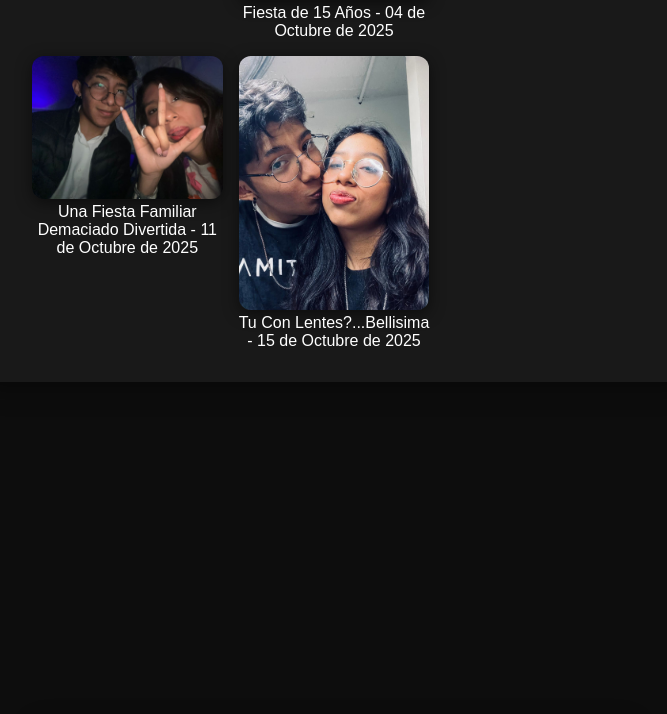
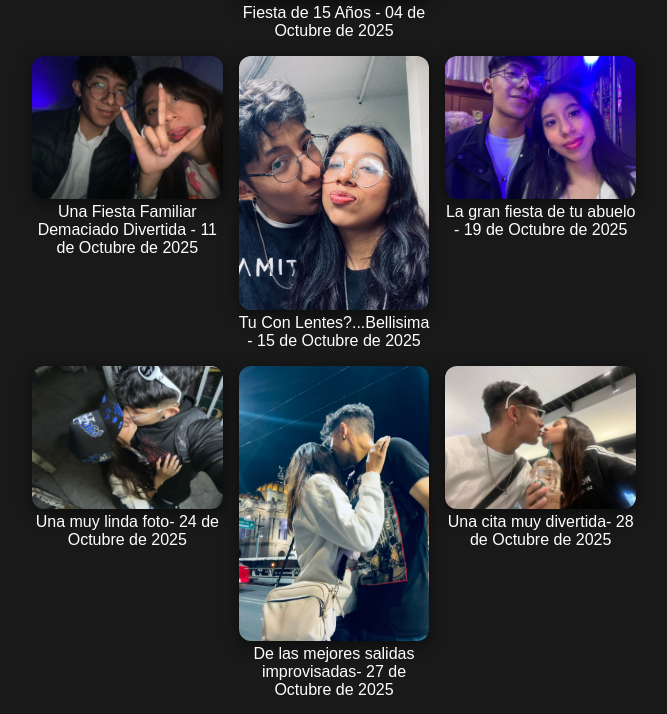
Before and after one commit to EverUs98/EverUs, a plain HTML site: page index.html in a window 1280 px wide. Shown: the part 2714-3428 px from the top of the page, without its empty margins (306-973 px from the left). Drawn offline with Linux system fonts and the light colour scheme.

Commit message:
Actualizacion sobre fotos

```diff
--- a/index.html
+++ b/index.html
@@ -95,6 +95,22 @@
             <img src="images/Foto_Linda.jpg" alt="foto 10" />
             <figcaption>Tu Con Lentes?...Bellisima - 15 de Octubre de 2025</figcaption>
           </figure>
+          <figure class="gallery-item" data-src="images/Fiesta_Abuelo.jpg" data-place="La gran fiesta para tu abuelo" data-date="2025-10-19" data-note="Una fiesta muy bien elavorada, en la cual la mesa de dulces duro poco, pero la diversiono hata el amanecer">
+            <img src="images/Fiesta_Abuelo.jpg" alt="foto 11" />
+            <figcaption>La gran fiesta de tu abuelo - 19 de Octubre de 2025</figcaption>
+          </figure>
+           <figure class="gallery-item" data-src="images/Bella_Foto.jpg" data-place="Una muy linda foto" data-date="2025-10-24" data-note="Una muy linda foto en la cual solo confirma lo mucho que te amo y lo hermosa que eres">
+            <img src="images/Bella_Foto.jpg" alt="foto 12" />
+            <figcaption>Una muy linda foto- 24 de Octubre de 2025</figcaption>
+          </figure>
+          <figure class="gallery-item" data-src="images/Salida_Zocalo_DiaMuertos.jpg" data-place="De las mejores salidas improvisadas" data-date="2025-10-27" data-note="Una salida algo impprovisada pero de las mejores y sobre todo de lo mas divertida">
+            <img src="images/Salida_Zocalo_DiaMuertos.jpg" alt="foto 13" />
+            <figcaption>De las mejores salidas improvisadas- 27 de Octubre de 2025</figcaption>
+          </figure>
+          <figure class="gallery-item" data-src="images/Salida_Buffet.jpg" data-place="Una cita muy divertida" data-date="2025-10-28" data-note="Una salida donde dormir, comer y divertirnos fue lo primordial, ya que estabamos algo cansados, pero con hambre de pasarla bien">
+            <img src="images/Salida_Buffet.jpg" alt="foto 14" />
+            <figcaption>Una cita muy divertida- 28 de Octubre de 2025</figcaption>
+          </figure>
         </div>
       </div>
     </section>
```
Also changed, not shown: images/Bella_Foto.jpg (added), images/Fiesta_Abuelo.jpg (added), images/Salida_Buffet.jpg (added), images/Salida_Zocalo_DiaMuertos.jpg (added).
